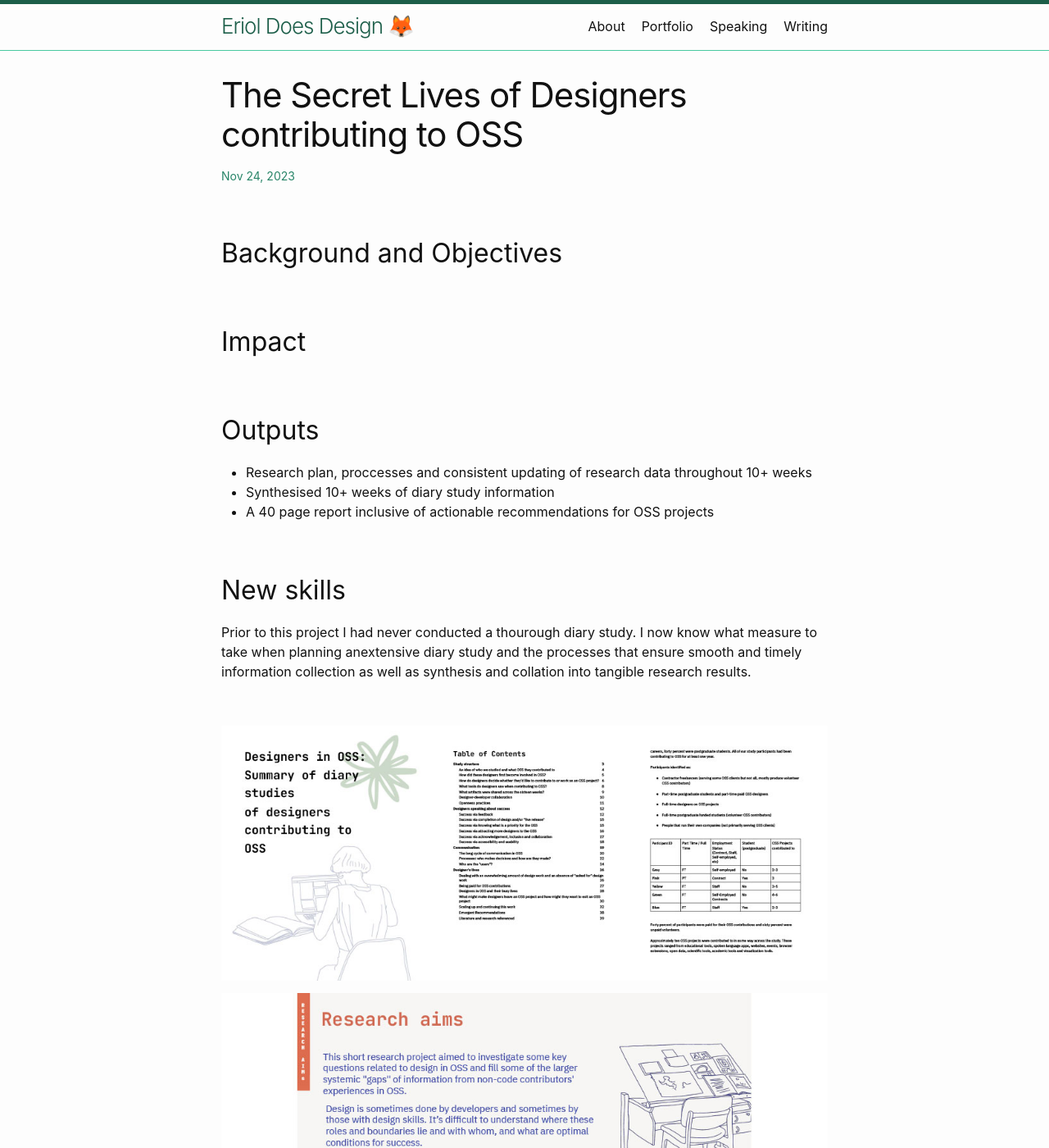
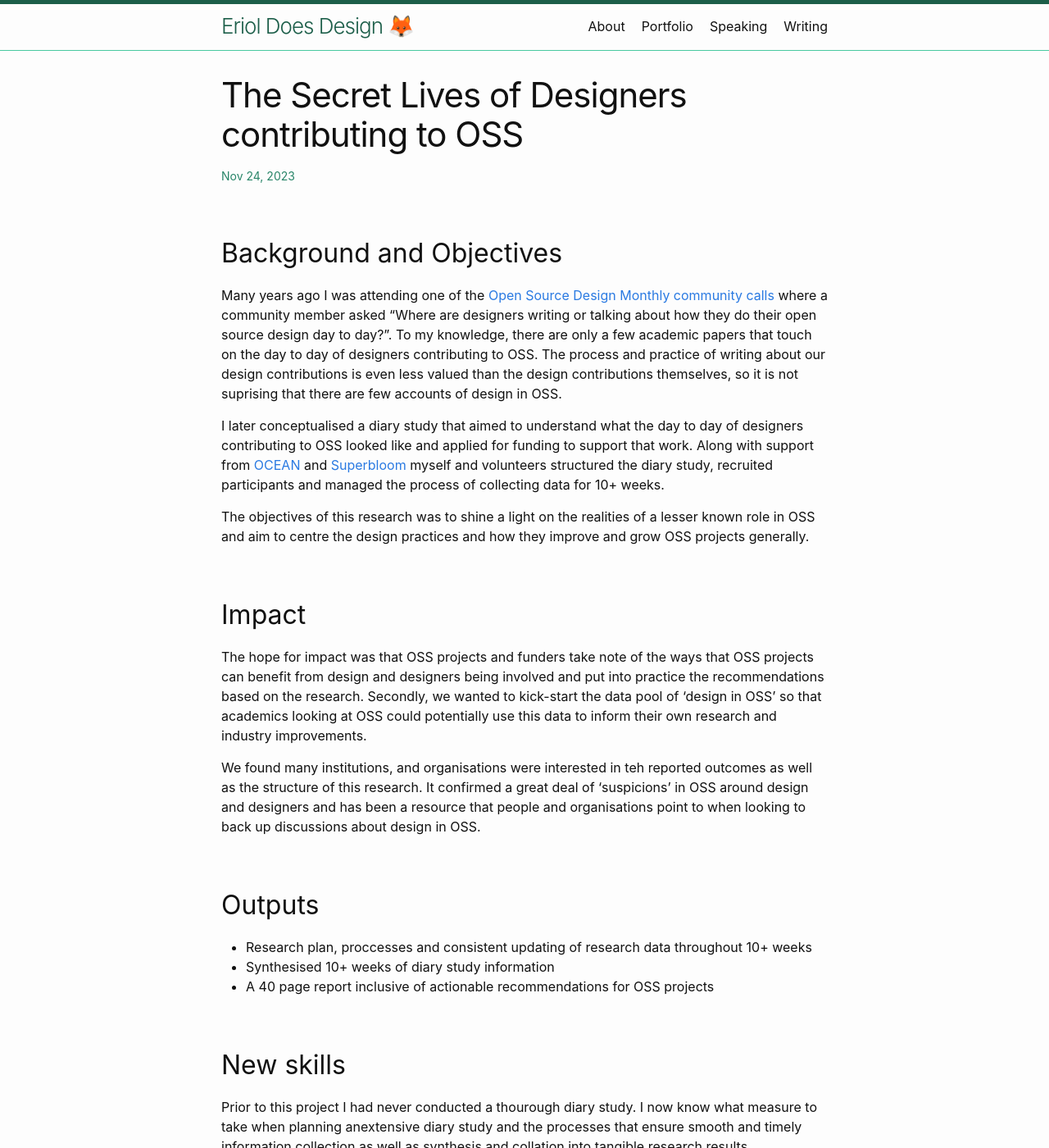
Before and after one commit to Erioldoesdesign/erioldoesdesign.github.io, a Jekyll site: the page built from _posts/2023-11-24-design-in-oss.md, in a window 1280 px wide and 1400 px high. Shown: the whole window at 82% size. Built offline with Jekyll 4.4.1, drawn with Linux system fonts in a browser that asks for light colours.

Commit message:
Update 2023-11-24-design-in-oss.md

```diff
--- a/_posts/2023-11-24-design-in-oss.md
+++ b/_posts/2023-11-24-design-in-oss.md
@@ -6,11 +6,18 @@ categories: portfolio
 
 ## Background and Objectives
 
+Many years ago I was attending one of the [Open Source Design Monthly community calls](https://opensourcedesign.net/events/monthly-online-meeting/) where a community member asked "Where are designers writing or talking about how they do their open source design day to day?". To my knowledge, there are only a few academic papers that touch on the day to day of designers contributing to OSS. The process and practice of writing about our design contributions is even less valued than the design contributions themselves, so it is not suprising that there are few accounts of design in OSS.
+
+I later conceptualised a diary study that aimed to understand what the day to day of designers contributing to OSS looked like and applied for funding to support that work. Along with support from [OCEAN](https://vermontcomplexsystems.org/partner/OCEAN/awards/) and [Superbloom](https://superbloom.design/) myself and volunteers structured the diary study, recruited participants and managed the process of collecting data for 10+ weeks.
+
+The objectives of this research was to shine a light on the realities of a lesser known role in OSS and aim to centre the design practices and how they improve and grow OSS projects generally.
 
 
 ## Impact
 
+The hope for impact was that OSS projects and funders take note of the ways that OSS projects can benefit from design and designers being involved and put into practice the recommendations based on the research. Secondly, we wanted to kick-start the data pool of 'design in OSS' so that academics looking at OSS could potentially use this data to inform their own research and industry improvements.
 
+We found many institutions, and organisations were interested in teh reported outcomes as well as the structure of this research. It confirmed a great deal of 'suspicions' in OSS around design and designers and has been a resource that people and organisations point to when looking to back up discussions about design in OSS.
 
 
 ## Outputs
```
